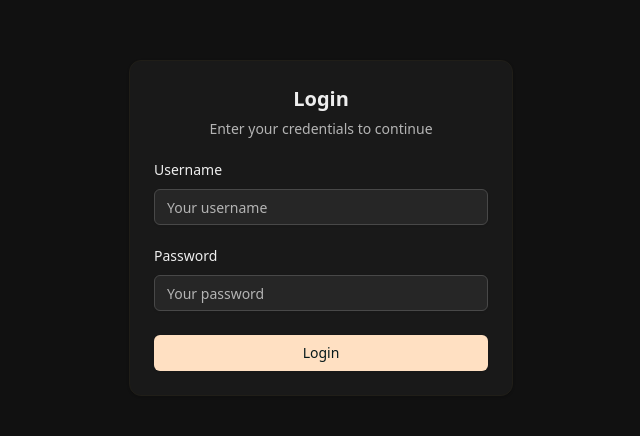
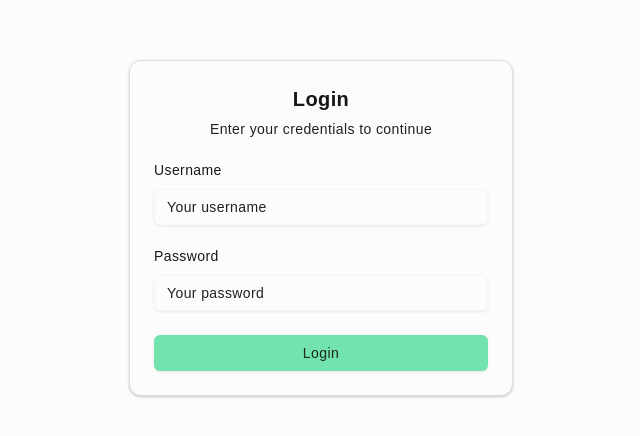
Before and after one commit to HiteshRohira/eat-safe, a React (Vite) app in the folder frontend/: page /login in a window 1280 px wide. Shown: the part 172-608 px from the top of the page, without its empty margins (319-959 px from the left). Built offline with nearby package versions, Linux system fonts and the light colour scheme; no server answers.

Commit message:
theme finalised

```diff
--- a/frontend/index.html
+++ b/frontend/index.html
@@ -1,5 +1,5 @@
 <!doctype html>
-<html lang="en" class="dark">
+<html lang="en">
   <head>
     <meta charset="UTF-8" />
     <link rel="icon" type="image/svg+xml" href="/vite.svg" />
--- a/frontend/src/index.css
+++ b/frontend/src/index.css
@@ -4,117 +4,109 @@
 @custom-variant dark (&:is(.dark *));
 
 :root {
-  --background: oklch(0.9821 0 0);
-  --foreground: oklch(0.2435 0 0);
+  --background: oklch(0.9911 0 0);
+  --foreground: oklch(0.2046 0 0);
   --card: oklch(0.9911 0 0);
-  --card-foreground: oklch(0.2435 0 0);
+  --card-foreground: oklch(0.2046 0 0);
   --popover: oklch(0.9911 0 0);
-  --popover-foreground: oklch(0.2435 0 0);
-  --primary: oklch(0.4341 0.0392 41.9938);
-  --primary-foreground: oklch(1 0 0);
-  --secondary: oklch(0.92 0.0651 74.3695);
-  --secondary-foreground: oklch(0.3499 0.0685 40.8288);
-  --muted: oklch(0.9521 0 0);
-  --muted-foreground: oklch(0.5032 0 0);
-  --accent: oklch(0.931 0 0);
+  --popover-foreground: oklch(0.4386 0 0);
+  --primary: oklch(0.8348 0.1302 160.908);
+  --primary-foreground: oklch(0.2626 0.0147 166.4589);
+  --secondary: oklch(0.994 0 0);
+  --secondary-foreground: oklch(0.2046 0 0);
+  --muted: oklch(0.9461 0 0);
+  --muted-foreground: oklch(0.2435 0 0);
+  --accent: oklch(0.9461 0 0);
   --accent-foreground: oklch(0.2435 0 0);
-  --destructive: oklch(0.6271 0.1936 33.339);
-  --destructive-foreground: oklch(1 0 0);
-  --border: oklch(0.8822 0 0);
-  --input: oklch(0.8822 0 0);
-  --ring: oklch(0.4341 0.0392 41.9938);
-  --chart-1: oklch(0.4341 0.0392 41.9938);
-  --chart-2: oklch(0.92 0.0651 74.3695);
-  --chart-3: oklch(0.931 0 0);
-  --chart-4: oklch(0.9367 0.0523 75.5009);
-  --chart-5: oklch(0.4338 0.0437 41.6746);
-  --sidebar: oklch(0.9881 0 0);
-  --sidebar-foreground: oklch(0.2645 0 0);
-  --sidebar-primary: oklch(0.325 0 0);
-  --sidebar-primary-foreground: oklch(0.9881 0 0);
-  --sidebar-accent: oklch(0.9761 0 0);
-  --sidebar-accent-foreground: oklch(0.325 0 0);
-  --sidebar-border: oklch(0.9401 0 0);
-  --sidebar-ring: oklch(0.7731 0 0);
-  --font-sans:
-    ui-sans-serif, system-ui, -apple-system, BlinkMacSystemFont, "Segoe UI",
-    Roboto, "Helvetica Neue", Arial, "Noto Sans", sans-serif,
-    "Apple Color Emoji", "Segoe UI Emoji", "Segoe UI Symbol", "Noto Color Emoji";
+  --destructive: oklch(0.5523 0.1927 32.7272);
+  --destructive-foreground: oklch(0.9934 0.0032 17.2118);
+  --border: oklch(0.9037 0 0);
+  --input: oklch(0.9731 0 0);
+  --ring: oklch(0.8348 0.1302 160.908);
+  --chart-1: oklch(0.8348 0.1302 160.908);
+  --chart-2: oklch(0.6231 0.188 259.8145);
+  --chart-3: oklch(0.6056 0.2189 292.7172);
+  --chart-4: oklch(0.7686 0.1647 70.0804);
+  --chart-5: oklch(0.6959 0.1491 162.4796);
+  --sidebar: oklch(0.9911 0 0);
+  --sidebar-foreground: oklch(0.5452 0 0);
+  --sidebar-primary: oklch(0.8348 0.1302 160.908);
+  --sidebar-primary-foreground: oklch(0.2626 0.0147 166.4589);
+  --sidebar-accent: oklch(0.9461 0 0);
+  --sidebar-accent-foreground: oklch(0.2435 0 0);
+  --sidebar-border: oklch(0.9037 0 0);
+  --sidebar-ring: oklch(0.8348 0.1302 160.908);
+  --font-sans: Outfit, sans-serif;
   --font-serif: ui-serif, Georgia, Cambria, "Times New Roman", Times, serif;
-  --font-mono:
-    ui-monospace, SFMono-Regular, Menlo, Monaco, Consolas, "Liberation Mono",
-    "Courier New", monospace;
+  --font-mono: monospace;
   --radius: 0.5rem;
-  --shadow-2xs: 0 1px 3px 0px hsl(0 0% 0% / 0.05);
-  --shadow-xs: 0 1px 3px 0px hsl(0 0% 0% / 0.05);
+  --shadow-2xs: 0px 1px 3px 0px hsl(0 0% 0% / 0.09);
+  --shadow-xs: 0px 1px 3px 0px hsl(0 0% 0% / 0.09);
   --shadow-sm:
-    0 1px 3px 0px hsl(0 0% 0% / 0.1), 0 1px 2px -1px hsl(0 0% 0% / 0.1);
-  --shadow: 0 1px 3px 0px hsl(0 0% 0% / 0.1), 0 1px 2px -1px hsl(0 0% 0% / 0.1);
+    0px 1px 3px 0px hsl(0 0% 0% / 0.17), 0px 1px 2px -1px hsl(0 0% 0% / 0.17);
+  --shadow:
+    0px 1px 3px 0px hsl(0 0% 0% / 0.17), 0px 1px 2px -1px hsl(0 0% 0% / 0.17);
   --shadow-md:
-    0 1px 3px 0px hsl(0 0% 0% / 0.1), 0 2px 4px -1px hsl(0 0% 0% / 0.1);
+    0px 1px 3px 0px hsl(0 0% 0% / 0.17), 0px 2px 4px -1px hsl(0 0% 0% / 0.17);
   --shadow-lg:
-    0 1px 3px 0px hsl(0 0% 0% / 0.1), 0 4px 6px -1px hsl(0 0% 0% / 0.1);
+    0px 1px 3px 0px hsl(0 0% 0% / 0.17), 0px 4px 6px -1px hsl(0 0% 0% / 0.17);
   --shadow-xl:
-    0 1px 3px 0px hsl(0 0% 0% / 0.1), 0 8px 10px -1px hsl(0 0% 0% / 0.1);
-  --shadow-2xl: 0 1px 3px 0px hsl(0 0% 0% / 0.25);
-  --tracking-normal: 0em;
+    0px 1px 3px 0px hsl(0 0% 0% / 0.17), 0px 8px 10px -1px hsl(0 0% 0% / 0.17);
+  --shadow-2xl: 0px 1px 3px 0px hsl(0 0% 0% / 0.43);
+  --tracking-normal: 0.025em;
   --spacing: 0.25rem;
 }
 
 .dark {
-  --background: oklch(0.1776 0 0);
-  --foreground: oklch(0.9491 0 0);
-  --card: oklch(0.2134 0 0);
-  --card-foreground: oklch(0.9491 0 0);
-  --popover: oklch(0.2134 0 0);
-  --popover-foreground: oklch(0.9491 0 0);
-  --primary: oklch(0.9247 0.0524 66.1732);
-  --primary-foreground: oklch(0.2029 0.024 200.1962);
-  --secondary: oklch(0.3163 0.019 63.6992);
-  --secondary-foreground: oklch(0.9247 0.0524 66.1732);
-  --muted: oklch(0.252 0 0);
-  --muted-foreground: oklch(0.7699 0 0);
-  --accent: oklch(0.285 0 0);
-  --accent-foreground: oklch(0.9491 0 0);
-  --destructive: oklch(0.6271 0.1936 33.339);
-  --destructive-foreground: oklch(1 0 0);
-  --border: oklch(0.2351 0.0115 91.7467);
-  --input: oklch(0.4017 0 0);
-  --ring: oklch(0.9247 0.0524 66.1732);
-  --chart-1: oklch(0.9247 0.0524 66.1732);
-  --chart-2: oklch(0.3163 0.019 63.6992);
-  --chart-3: oklch(0.285 0 0);
-  --chart-4: oklch(0.3481 0.0219 67.0001);
-  --chart-5: oklch(0.9245 0.0533 67.0855);
-  --sidebar: oklch(0.2103 0.0059 285.8852);
-  --sidebar-foreground: oklch(0.9674 0.0013 286.3752);
-  --sidebar-primary: oklch(0.4882 0.2172 264.3763);
-  --sidebar-primary-foreground: oklch(1 0 0);
-  --sidebar-accent: oklch(0.2739 0.0055 286.0326);
-  --sidebar-accent-foreground: oklch(0.9674 0.0013 286.3752);
-  --sidebar-border: oklch(0.2739 0.0055 286.0326);
-  --sidebar-ring: oklch(0.8711 0.0055 286.286);
-  --font-sans:
-    ui-sans-serif, system-ui, -apple-system, BlinkMacSystemFont, "Segoe UI",
-    Roboto, "Helvetica Neue", Arial, "Noto Sans", sans-serif,
-    "Apple Color Emoji", "Segoe UI Emoji", "Segoe UI Symbol", "Noto Color Emoji";
+  --background: oklch(0.1822 0 0);
+  --foreground: oklch(0.9288 0.0126 255.5078);
+  --card: oklch(0.2046 0 0);
+  --card-foreground: oklch(0.9288 0.0126 255.5078);
+  --popover: oklch(0.2603 0 0);
+  --popover-foreground: oklch(0.7348 0 0);
+  --primary: oklch(0.4365 0.1044 156.7556);
+  --primary-foreground: oklch(0.9213 0.0135 167.1556);
+  --secondary: oklch(0.2603 0 0);
+  --secondary-foreground: oklch(0.9851 0 0);
+  --muted: oklch(0.2393 0 0);
+  --muted-foreground: oklch(0.7122 0 0);
+  --accent: oklch(0.3132 0 0);
+  --accent-foreground: oklch(0.9851 0 0);
+  --destructive: oklch(0.3123 0.0852 29.7877);
+  --destructive-foreground: oklch(0.9368 0.0045 34.3092);
+  --border: oklch(0.2809 0 0);
+  --input: oklch(0.2603 0 0);
+  --ring: oklch(0.8003 0.1821 151.711);
+  --chart-1: oklch(0.8003 0.1821 151.711);
+  --chart-2: oklch(0.7137 0.1434 254.624);
+  --chart-3: oklch(0.709 0.1592 293.5412);
+  --chart-4: oklch(0.8369 0.1644 84.4286);
+  --chart-5: oklch(0.7845 0.1325 181.912);
+  --sidebar: oklch(0.1822 0 0);
+  --sidebar-foreground: oklch(0.6301 0 0);
+  --sidebar-primary: oklch(0.4365 0.1044 156.7556);
+  --sidebar-primary-foreground: oklch(0.9213 0.0135 167.1556);
+  --sidebar-accent: oklch(0.3132 0 0);
+  --sidebar-accent-foreground: oklch(0.9851 0 0);
+  --sidebar-border: oklch(0.2809 0 0);
+  --sidebar-ring: oklch(0.8003 0.1821 151.711);
+  --font-sans: Outfit, sans-serif;
   --font-serif: ui-serif, Georgia, Cambria, "Times New Roman", Times, serif;
-  --font-mono:
-    ui-monospace, SFMono-Regular, Menlo, Monaco, Consolas, "Liberation Mono",
-    "Courier New", monospace;
+  --font-mono: monospace;
   --radius: 0.5rem;
-  --shadow-2xs: 0 1px 3px 0px hsl(0 0% 0% / 0.05);
-  --shadow-xs: 0 1px 3px 0px hsl(0 0% 0% / 0.05);
+  --shadow-2xs: 0px 1px 3px 0px hsl(0 0% 0% / 0.09);
+  --shadow-xs: 0px 1px 3px 0px hsl(0 0% 0% / 0.09);
   --shadow-sm:
-    0 1px 3px 0px hsl(0 0% 0% / 0.1), 0 1px 2px -1px hsl(0 0% 0% / 0.1);
-  --shadow: 0 1px 3px 0px hsl(0 0% 0% / 0.1), 0 1px 2px -1px hsl(0 0% 0% / 0.1);
+    0px 1px 3px 0px hsl(0 0% 0% / 0.17), 0px 1px 2px -1px hsl(0 0% 0% / 0.17);
+  --shadow:
+    0px 1px 3px 0px hsl(0 0% 0% / 0.17), 0px 1px 2px -1px hsl(0 0% 0% / 0.17);
   --shadow-md:
-    0 1px 3px 0px hsl(0 0% 0% / 0.1), 0 2px 4px -1px hsl(0 0% 0% / 0.1);
+    0px 1px 3px 0px hsl(0 0% 0% / 0.17), 0px 2px 4px -1px hsl(0 0% 0% / 0.17);
   --shadow-lg:
-    0 1px 3px 0px hsl(0 0% 0% / 0.1), 0 4px 6px -1px hsl(0 0% 0% / 0.1);
+    0px 1px 3px 0px hsl(0 0% 0% / 0.17), 0px 4px 6px -1px hsl(0 0% 0% / 0.17);
   --shadow-xl:
-    0 1px 3px 0px hsl(0 0% 0% / 0.1), 0 8px 10px -1px hsl(0 0% 0% / 0.1);
-  --shadow-2xl: 0 1px 3px 0px hsl(0 0% 0% / 0.25);
+    0px 1px 3px 0px hsl(0 0% 0% / 0.17), 0px 8px 10px -1px hsl(0 0% 0% / 0.17);
+  --shadow-2xl: 0px 1px 3px 0px hsl(0 0% 0% / 0.43);
 }
 
 @theme inline {
@@ -168,6 +160,17 @@
   --shadow-lg: var(--shadow-lg);
   --shadow-xl: var(--shadow-xl);
   --shadow-2xl: var(--shadow-2xl);
+
+  --tracking-tighter: calc(var(--tracking-normal) - 0.05em);
+  --tracking-tight: calc(var(--tracking-normal) - 0.025em);
+  --tracking-normal: var(--tracking-normal);
+  --tracking-wide: calc(var(--tracking-normal) + 0.025em);
+  --tracking-wider: calc(var(--tracking-normal) + 0.05em);
+  --tracking-widest: calc(var(--tracking-normal) + 0.1em);
+}
+
+body {
+  letter-spacing: var(--tracking-normal);
 }
 
 @layer base {
--- a/frontend/src/pages/Inspection.jsx
+++ b/frontend/src/pages/Inspection.jsx
@@ -168,7 +168,7 @@
             {latestInspection?.restraunt_detail?.name ||
             inspections?.[0]?.restraunt_detail?.name ? (
               <>
-                <h2 className="text-xl font-semibold tracking-tight">
+                <h2 className="text-xl font-medium tracking-tight">
                   Inspection for{" "}
                   {latestInspection?.restraunt_detail?.name ||
                     inspections?.[0]?.restraunt_detail?.name}
@@ -191,7 +191,7 @@
               </>
             ) : (
               <>
-                <h1 className="text-2xl font-semibold tracking-tight">
+                <h1 className="text-2xl font-medium tracking-tight">
                   Inspections
                 </h1>
                 <p className="text-muted-foreground">
@@ -201,7 +201,9 @@
             )}
           </div>
           <div className="mt-2 sm:mt-0">
-            <Button onClick={() => setAddOpen(true)}>Add Inspection</Button>
+            <Button variant={"secondary"} onClick={() => setAddOpen(true)}>
+              Add Inspection
+            </Button>
           </div>
         </div>
         <InspectionVisualisation camis={camisFilter} />
```
